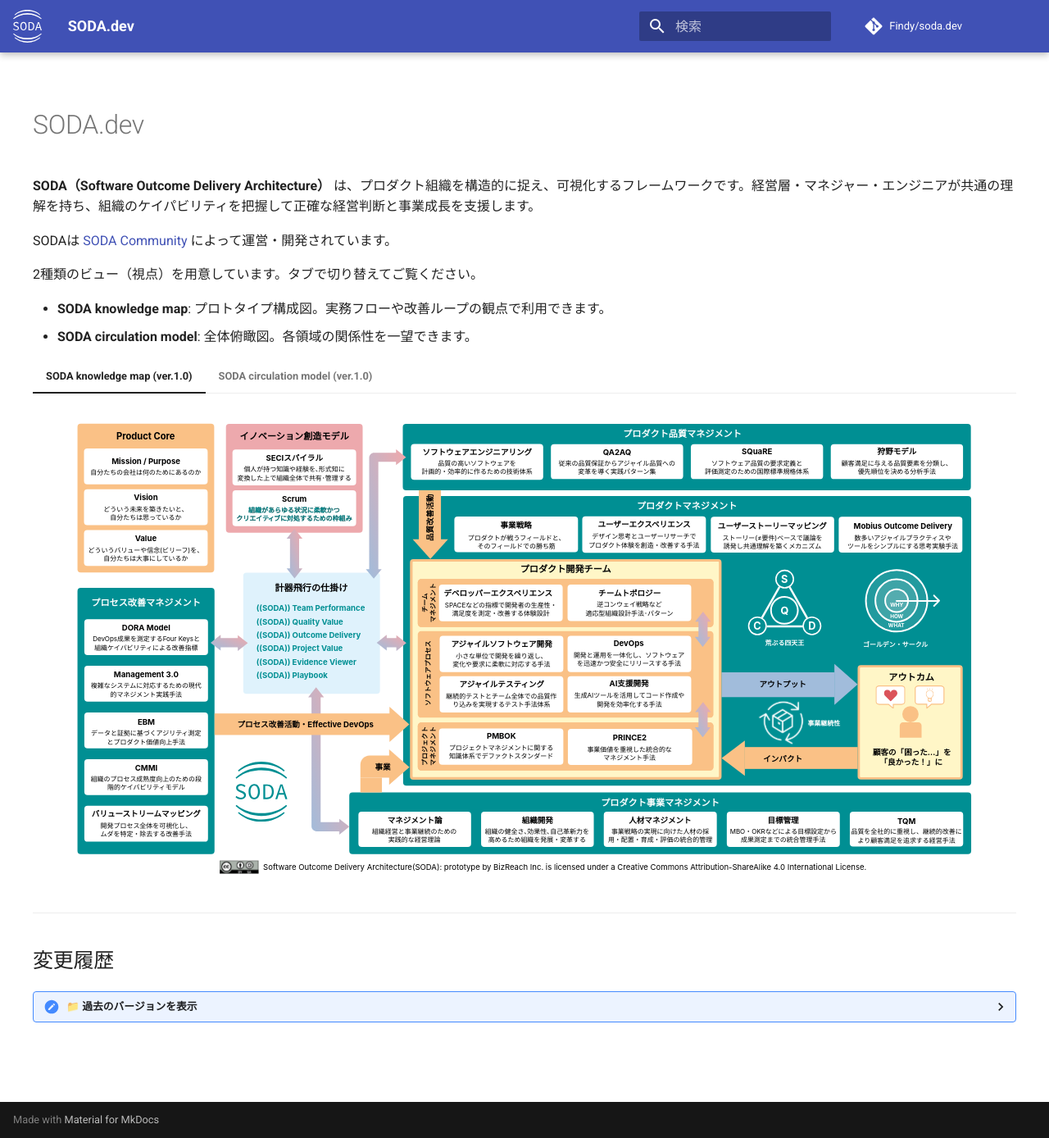
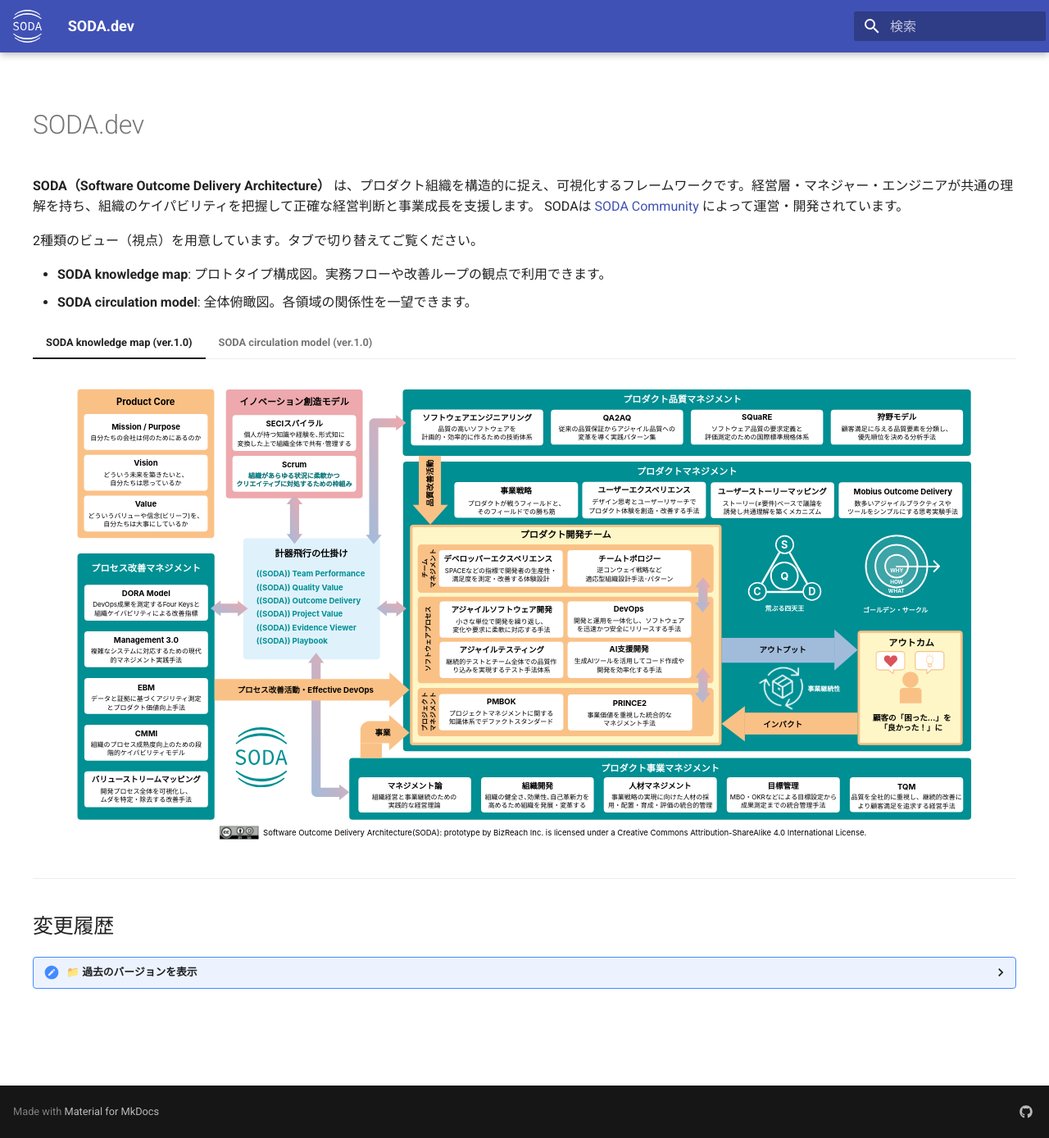
Before and after one commit to Findy/soda.dev, an MkDocs documentation site: the page built from docs/index.md, in a window 1280 px wide and 1388 px high. Shown: the whole window at 82% size. Built offline with MkDocs 1.6.1 and Material for MkDocs 9.7.7, drawn with Linux system fonts in a browser that asks for light colours; comment, search, counter and statistics services are not loaded.

Commit message:
fix: 不要なリポジトリ情報をmkdocs.ymlから削除し、ソーシャルリンクを追加

```diff
--- a/docs/index.md
+++ b/docs/index.md
@@ -1,7 +1,6 @@
 # SODA.dev
 
 **SODA（Software Outcome Delivery Architecture）** は、プロダクト組織を構造的に捉え、可視化するフレームワークです。経営層・マネジャー・エンジニアが共通の理解を持ち、組織のケイパビリティを把握して正確な経営判断と事業成長を支援します。
-
 SODAは [SODA Community](https://findy.github.io/soda.community/) によって運営・開発されています。
 
 2種類のビュー（視点）を用意しています。タブで切り替えてご覧ください。
--- a/mkdocs.yml
+++ b/mkdocs.yml
@@ -1,6 +1,4 @@
 site_name: SODA.dev
-repo_url: https://github.com/Findy/soda.dev
-repo_name: Findy/soda.dev
 
 theme:
   name: material
@@ -18,6 +16,12 @@ theme:
 plugins:
   - search
   - glightbox
+
+extra:
+  social:
+    - icon: fontawesome/brands/github
+      link: https://github.com/Findy/soda.dev
+      name: GitHub
 
 extra_css:
   - stylesheets/extra.css
```
